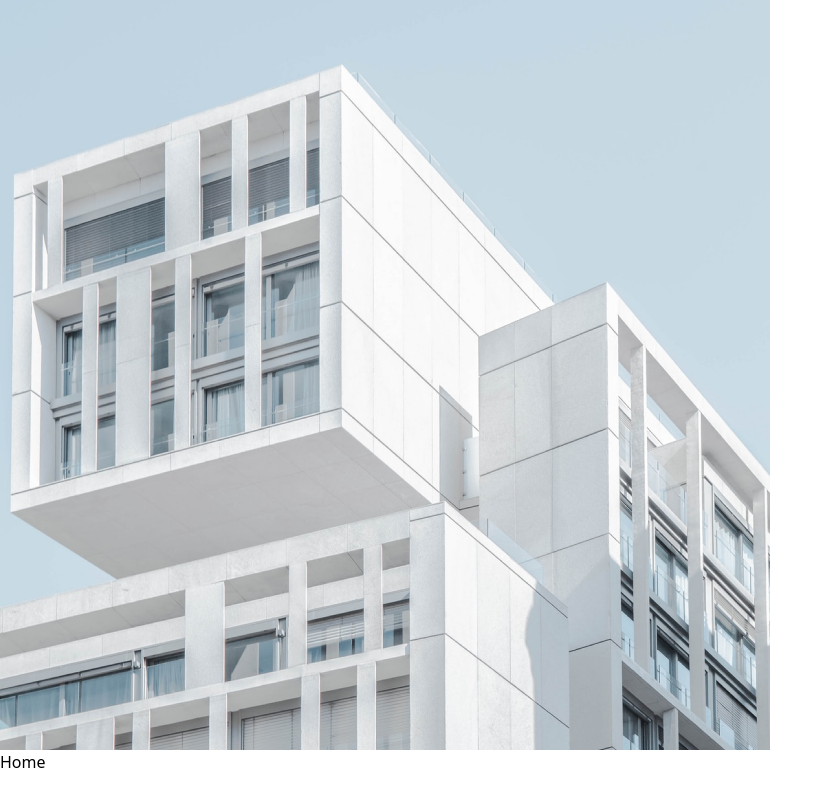
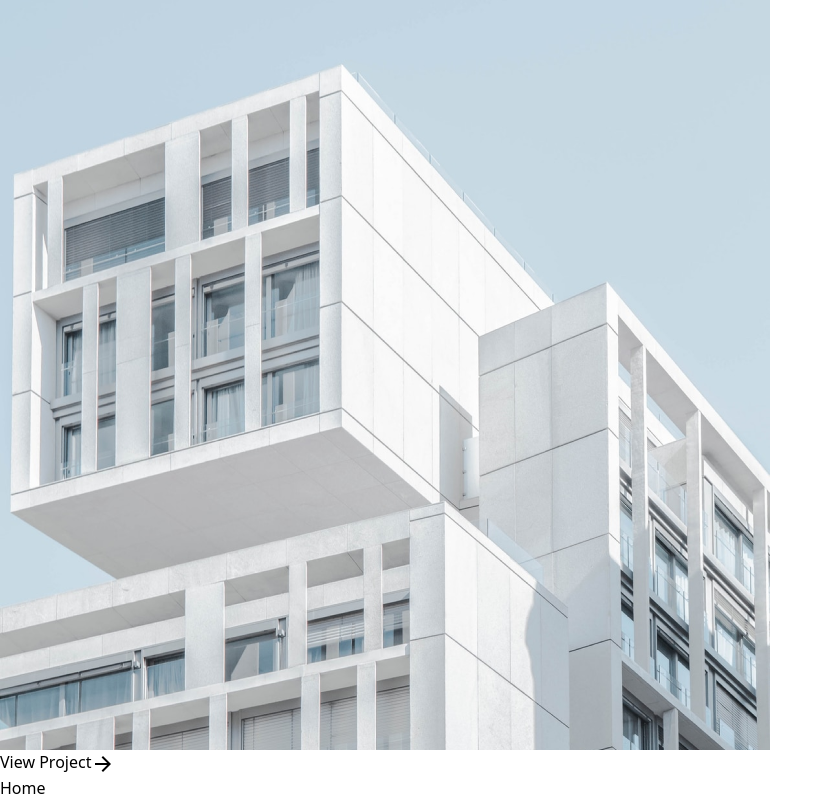
Before and after one commit to AbimanyuBP/arkitek, a React (Vite) app: page / in a window 1280 px wide. Shown: the part 372-1172 px from the top of the page, without its empty margins (0-833 px from the left). Before the commit the page ends 1146 px from the top, so only its background shows below. Built offline with nearby package versions, Linux system fonts and the light colour scheme.

Commit message:
adding missing element

```diff
--- a/src/components/hero/Hero.jsx
+++ b/src/components/hero/Hero.jsx
@@ -11,18 +11,21 @@
             <div className="flex flex-col justify-center items-center">
                 <h1 className="text-[98px] leading-[50px]">Project<br/><span className="text-[50px]">Lorum</span></h1>
             </div>
-            <div className="mx-24 my-10">
+            <div className="mx-[94px] mt-16">
                 <Stack spacing={2} direction="row">
                     <Button variant="contained" sx={{backgroundColor: '#e2e2e2', "&:hover": {backgroundColor: "#818781"}}}><ArrowBackIcon className="text-[black]"/></Button>
                     <Button variant="contained" sx={{backgroundColor: '#e2e2e2', "&:hover": {backgroundColor: "#818781"}}}><ArrowForwardIcon className="text-[black]"/></Button>
                 </Stack>
             </div>
-            <div className="flex justify-center items-center">
+            <div className="mx-[94px] mt-[90px]">
                 <h1 className="text-[30px]">1 <LinearScaleIcon fontSize="large" className="rotate-[-45deg]"/> 4</h1>
             </div>
         </div>
         <div className="flex-[4]">
             <img src="assets\projects\project_1.png" className="w-[800px] h-[700px] object-cover" alt="" />
+            <div className="bg-slate-500">
+                <h2>View Project<ArrowForwardIcon className="text-[black]"/></h2>
+            </div>
         </div>
     </div>
   )
```
